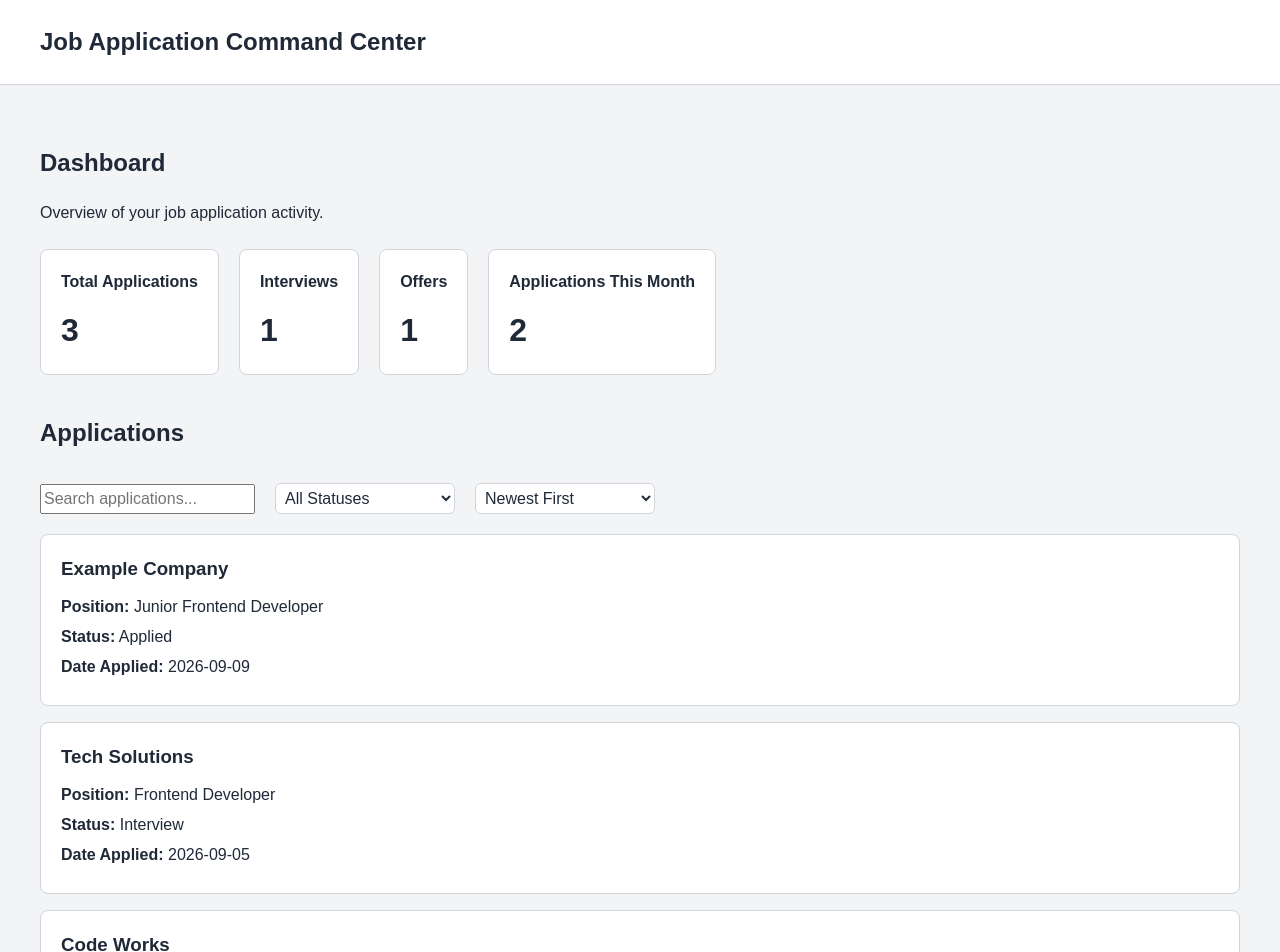
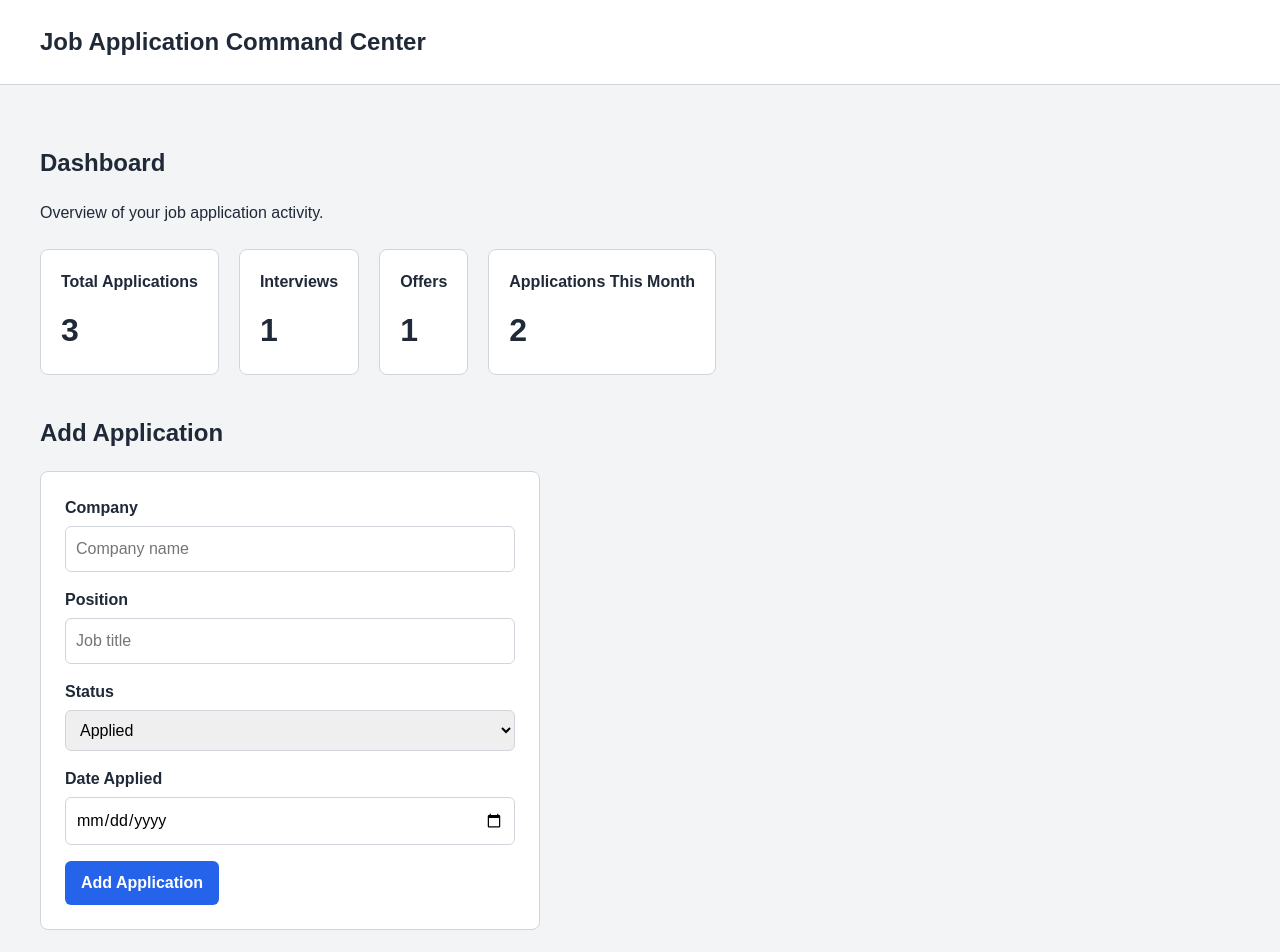
Before and after one commit to Mario-Barrera/Job-Application-Command-Center, a React (Vite) app: page / in a window 1280 px wide. Shown: the top 952 px of the page. Built offline with nearby package versions, Linux system fonts and the light colour scheme.

Commit message:
feat: add application form component

```diff
--- a/src/App.tsx
+++ b/src/App.tsx
@@ -2,6 +2,7 @@ import './App.css'
 import Header from './components/Header'
 import Dashboard from './components/Dashboard'
 import ApplicationsList from './components/ApplicationsList'
+import AddApplicationForm from './components/AddApplicationForm'
 
 
 function App() {
@@ -14,6 +15,9 @@ function App() {
         {/* Render the Dashboard component here. */}
         <Dashboard />
 
+        {/* Render the Add Application form. */}
+        <AddApplicationForm />
+
         {/* Render the Applications List component here. */}
         <ApplicationsList />
       </main>
--- /dev/null
+++ b/src/components/AddApplicationForm.css
@@ -0,0 +1,41 @@
+.add-application {
+  margin-top: 40px;
+}
+
+.application-form {
+  max-width: 500px;
+  padding: 24px;
+  background-color: #ffffff;
+  border: 1px solid #d1d5db;
+  border-radius: 8px;
+}
+
+.form-group {
+  display: flex;
+  flex-direction: column;
+  margin-bottom: 16px;
+}
+
+.form-group label {
+  margin-bottom: 6px;
+  font-weight: 600;
+}
+
+.form-group input,
+.form-group select {
+  padding: 10px;
+  font-size: 16px;
+  border: 1px solid #d1d5db;
+  border-radius: 6px;
+}
+
+.application-form button {
+  padding: 10px 16px;
+  font-size: 16px;
+  font-weight: 600;
+  background-color: #2563eb;
+  color: #ffffff;
+  border: none;
+  border-radius: 6px;
+  cursor: pointer;
+}
--- /dev/null
+++ b/src/components/AddApplicationForm.tsx
@@ -0,0 +1,83 @@
+import { useState } from 'react'
+import './AddApplicationForm.css'
+
+function AddApplicationForm() {
+  const [company, setCompany] = useState('')
+  const [position, setPosition] = useState('')
+  const [status, setStatus] = useState('Applied')
+  const [dateApplied, setDateApplied] = useState('')
+
+  return (
+    <section className="add-application">
+      <h2>Add Application</h2>
+
+      <form
+        className="application-form"
+        onSubmit={function (event) {
+          event.preventDefault()
+        }}
+      >
+        <div className="form-group">
+          <label htmlFor="company">Company</label>
+          <input
+            type="text"
+            id="company"
+            name="company"
+            placeholder="Company name"
+            value={company}
+            onChange={function (event) {
+              setCompany(event.target.value)
+            }}
+          />
+        </div>
+
+        <div className="form-group">
+          <label htmlFor="position">Position</label>
+          <input
+            type="text"
+            id="position"
+            name="position"
+            placeholder="Job title"
+            value={position}
+            onChange={function (event) {
+              setPosition(event.target.value)
+            }}
+          />
+        </div>
+
+        <div className="form-group">
+          <label htmlFor="status">Status</label>
+          <select
+            id="status"
+            name="status"
+            value={status}
+            onChange={function (event) {
+              setStatus(event.target.value)
+            }}
+          >
+            <option value="Applied">Applied</option>
+            <option value="Interview">Interview</option>
+            <option value="Offer">Offer</option>
+          </select>
+        </div>
+
+        <div className="form-group">
+          <label htmlFor="dateApplied">Date Applied</label>
+          <input
+            type="date"
+            id="dateApplied"
+            name="dateApplied"
+            value={dateApplied}
+            onChange={function (event) {
+              setDateApplied(event.target.value)
+            }}
+          />
+        </div>
+
+        <button type="submit">Add Application</button>
+      </form>
+    </section>
+  )
+}
+
+export default AddApplicationForm
```
